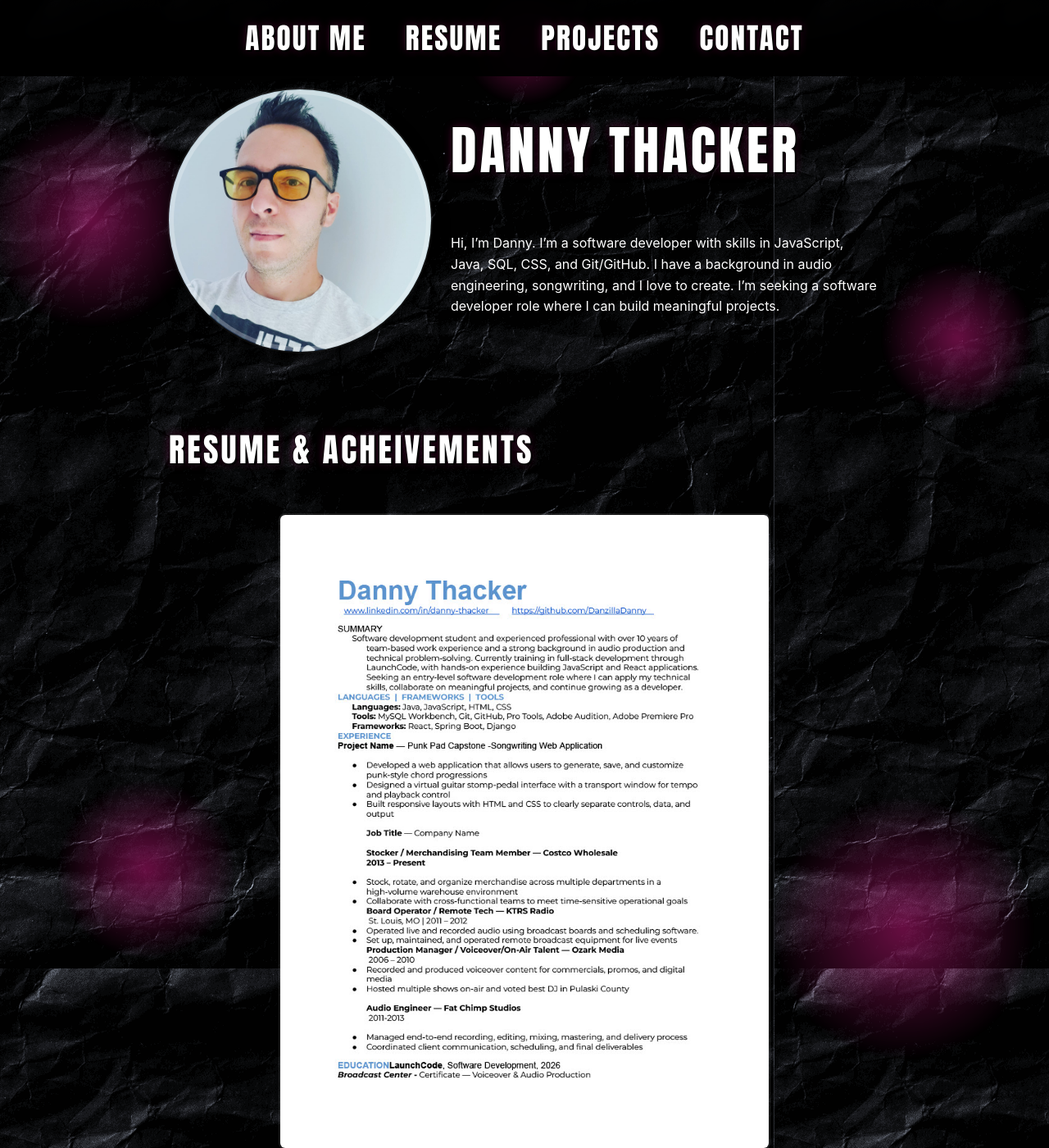
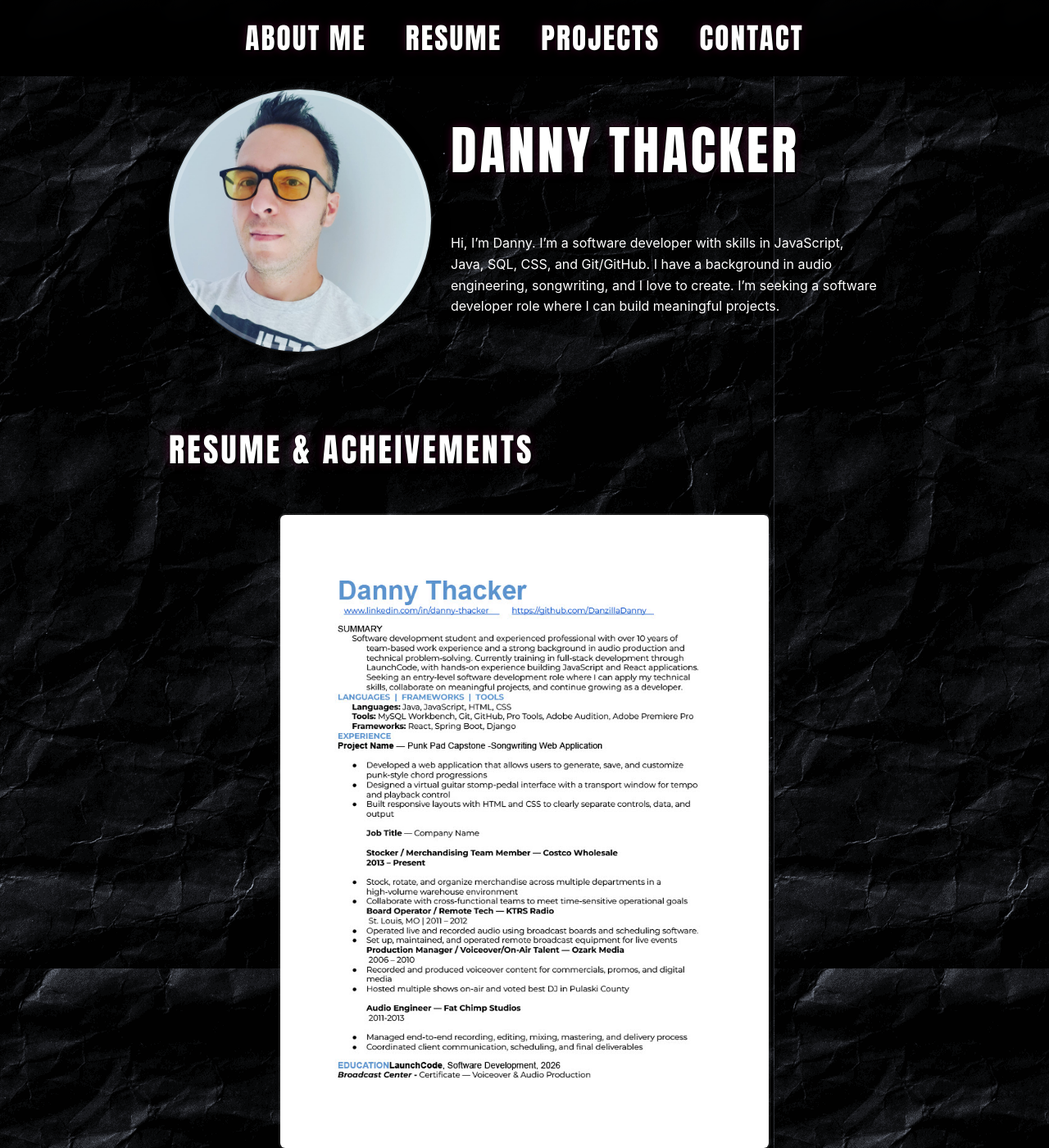
Before and after one commit to DanzillaDanny/DanzillaDanny.github.io, a Jekyll site: the page built from index.md, in a window 1280 px wide and 1400 px high. Shown: the whole window at 82% size. Built offline with Jekyll 4.4.1, drawn with Linux system fonts in a browser that asks for light colours.

Commit message:
decided on plain black background

```diff
--- a/assets/index.css
+++ b/assets/index.css
@@ -105,6 +105,7 @@ body::before{
 
 .profile-wrap {
     flex-shrink: 0;
+    position: relative
 }
 
 .hero-text {
@@ -191,22 +192,6 @@ text-shadow:
         0 0 0 2px rgba(255,255,255,0.08);
 }
 
-.profile-wrap::before {
-    content: '';
-    position: absolute;
-    inset: -20px;
-    background:
-        radial-gradient(circle at 10% 20%, var(--accent-color) 0%, transparent 8%),
-        radial-gradient(circle at 90% 30%, var(--accent-color) 0%, transparent 6%),
-        radial-gradient(circle at 85% 80%, var(--accent-color) 0%, transparent 10%),
-        radial-gradient(circle at 15% 75%, var(--accent-color) 0%, transparent 7%),
-        radial-gradient(circle at 50% 5%, var(--accent-color) 0%, transparent 5%);
-    opacity: 0.4;
-    filter: blur(2px);
-    pointer-events: none;
-    z-index: -1;
-}
-
 .resume-card,
 .punk-pad-card {
     display: block;
@@ -234,7 +219,7 @@ text-shadow:
 
 .card-title {
     text-align: center;
-    font-family: 'Bebas Neue', 'Impact', Arial Black, sans-serif;
+    font-family: Impact, 'Arial Black', 'Franklin Gothic Bold', sans-serif;
     font-size: clamp(1.4rem, 5vw, 1.8rem);
     text-transform: uppercase;
     letter-spacing: 0.06em;
```
